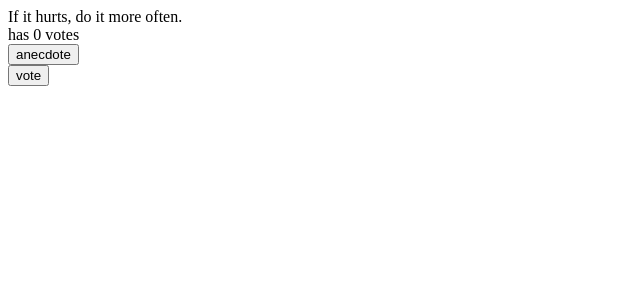
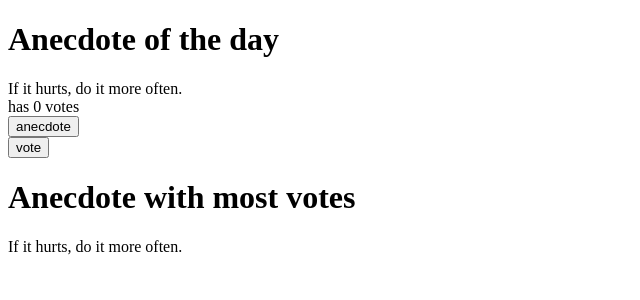
Before and after one commit to pablobenitomar/fullstackopen, a React (Vite) app in the folder part1/unicafe/: page / in a window 1280 px wide. Shown: the top 300 px of the page, without its empty margins (0-640 px from the left). Built offline with nearby package versions, Linux system fonts and the light colour scheme.

Commit message:
exercise 1.14

```diff
--- a/part1/unicafe/src/App.jsx
+++ b/part1/unicafe/src/App.jsx
@@ -15,14 +15,18 @@ const App = () => {
   const [selected, setSelected] = useState(0)
   const [points, setPoints] = useState(Array(anecdotes.length).fill(0))
 
-
+  const mostVotedIdx = points.reduce((maxIndex, currentValue, currentIndex, points) => currentValue > points[maxIndex] ? currentIndex : maxIndex, 0)
 
   return (
     <div>
+      <h1> Anecdote of the day</h1>
       <div>{anecdotes[selected]}</div>
       <div>has {points[selected]} votes</div>
       <div><button onClick={()=>setSelected(Math.floor(Math.random()*anecdotes.length))}>anecdote</button></div>
       <div><button onClick={()=>{const copy = [...points];copy[selected] += 1;setPoints(copy)}}>vote</button></div>
+      <h1> Anecdote with most votes</h1>
+      {anecdotes[mostVotedIdx]}
+
     </div>
   )
 }
```
